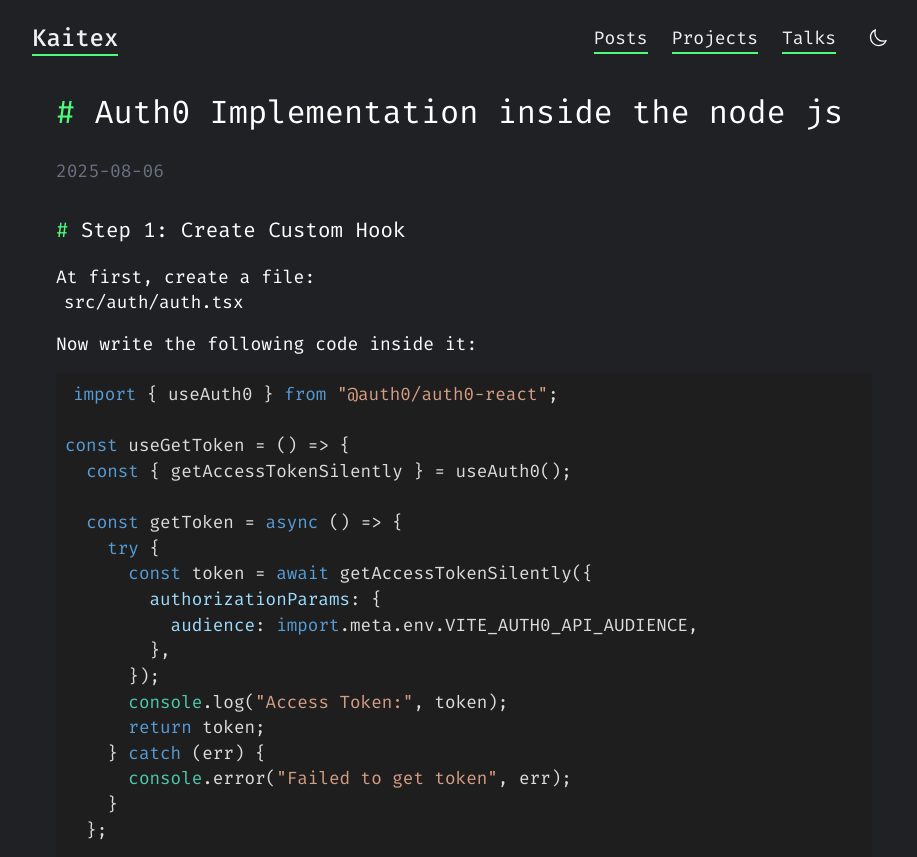
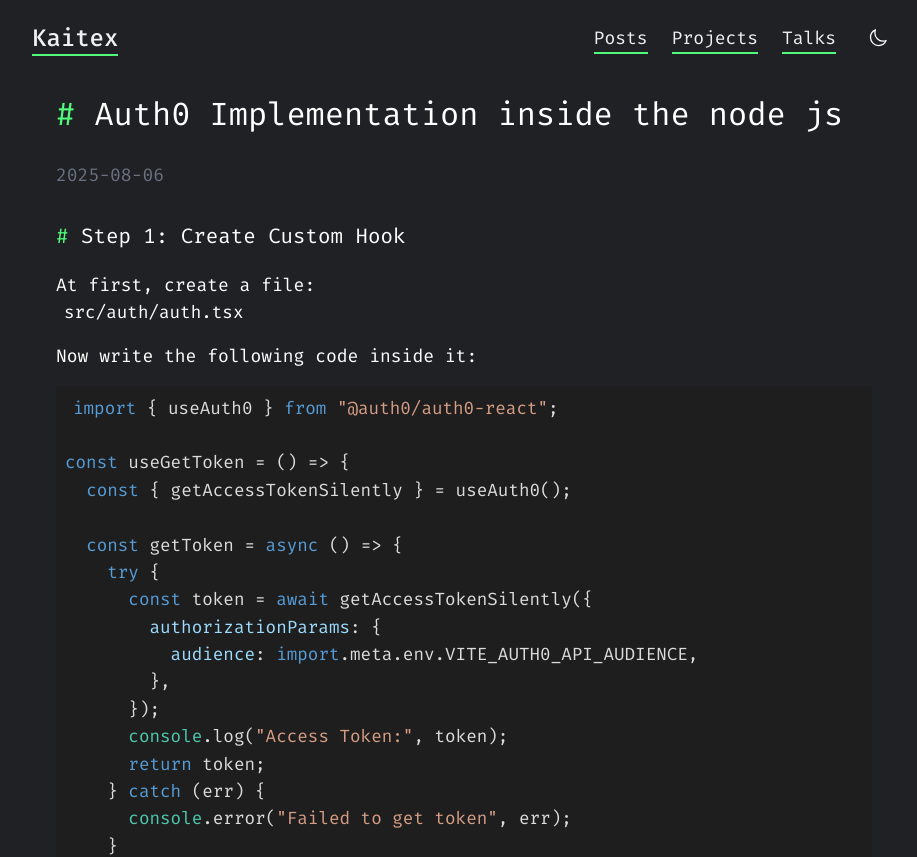
Before and after one commit to kaitex/kaitex.github.io, a Next.js app: page /posts/auth0-implementation in a window 1280 px wide. Shown: the top 857 px of the page, without its empty margins (176-1093 px from the left). Built offline with nearby package versions, Linux system fonts and the light colour scheme.

Commit message:
Update markdown.css

```diff
--- a/src/styles/markdown.css
+++ b/src/styles/markdown.css
@@ -1,7 +1,6 @@
 /* Base prose styles */
 .prose-enhanced {
   max-width: none;
-  line-height: 1.4;
   margin-top: 10px;
   font-size: 1rem; /* mobile base */
 }
```
